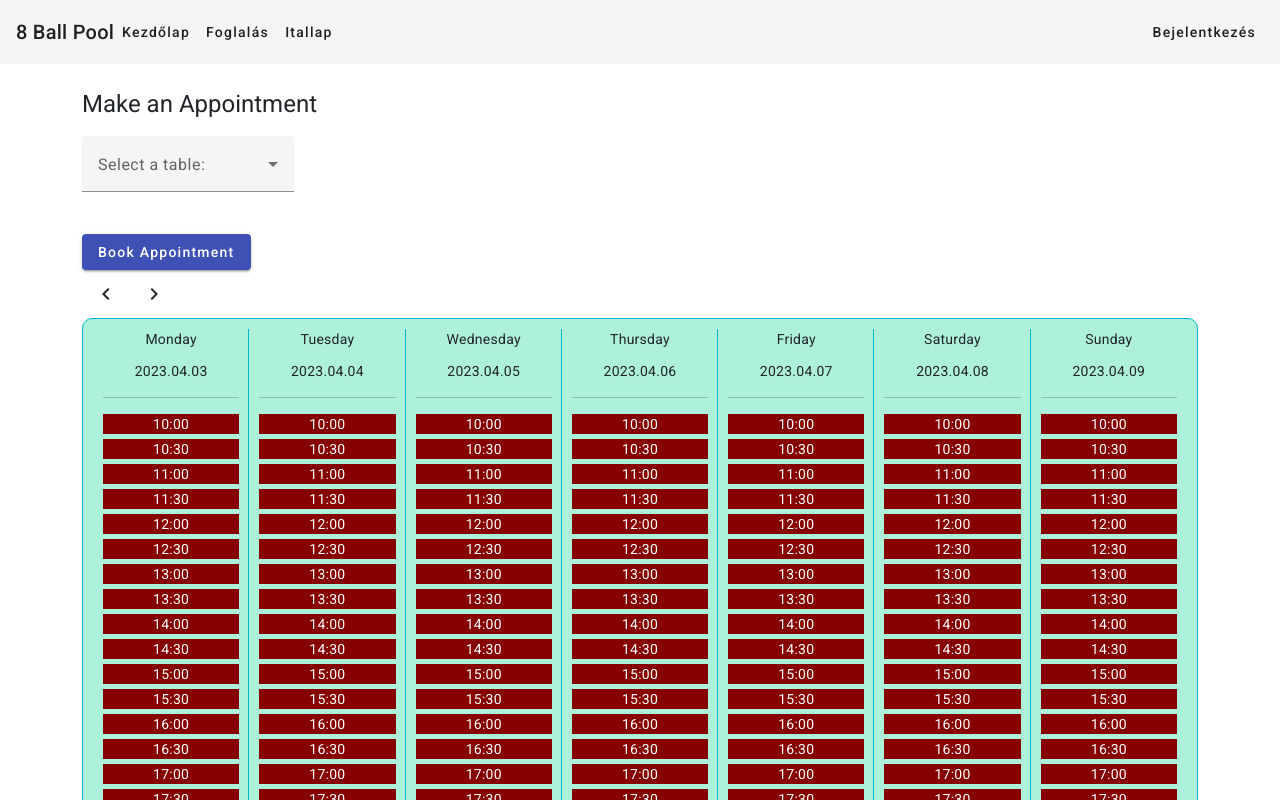
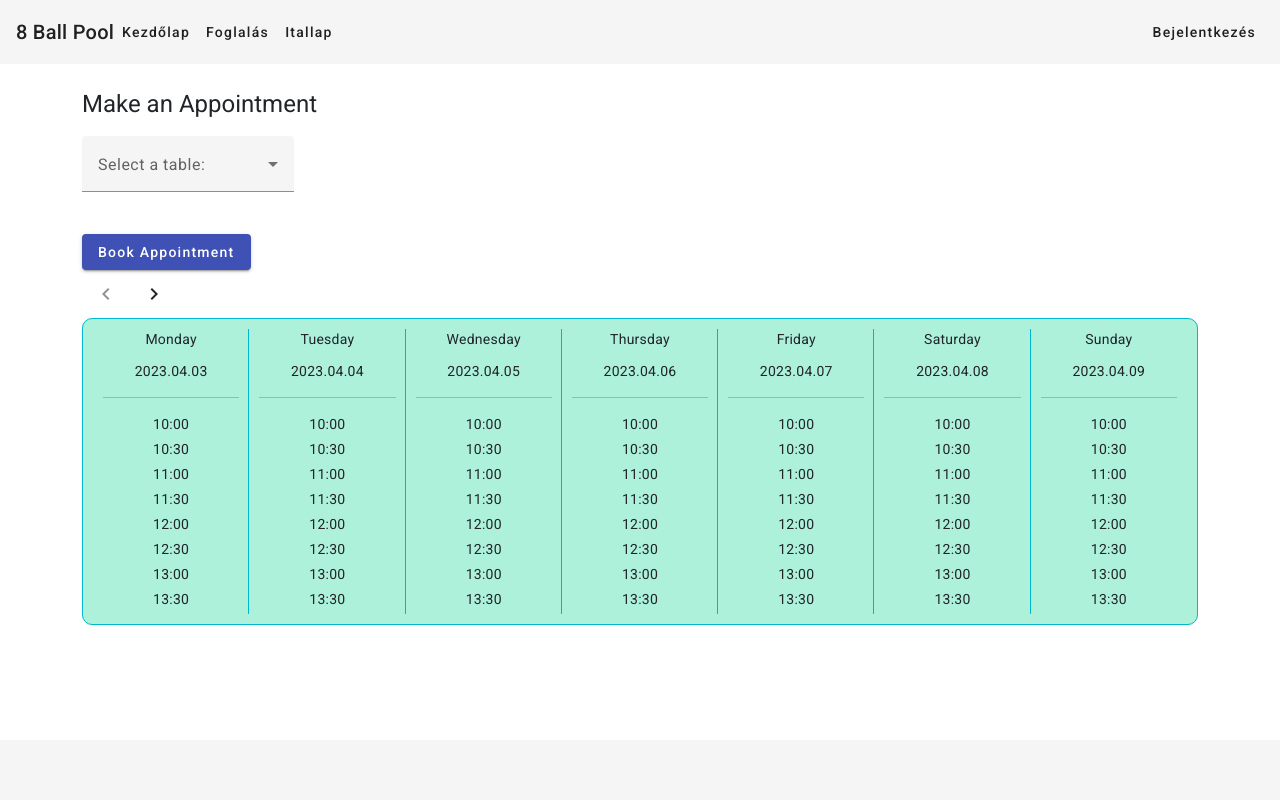
Before and after one commit to Iseroo/eight-ball, an Angular app: page /appointments in a window 1280 px wide. Shown: the top 800 px of the page. Built offline with nearby package versions, Linux system fonts and the light colour scheme.

Commit message:
appointment calendar

```diff
--- a/angular.json
+++ b/angular.json
@@ -36,8 +36,8 @@
               "budgets": [
                 {
                   "type": "initial",
-                  "maximumWarning": "500kb",
-                  "maximumError": "1mb"
+                  "maximumWarning": "1kb",
+                  "maximumError": "4mb"
                 },
                 {
                   "type": "anyComponentStyle",
--- a/src/app/appointments/appointments.component.html
+++ b/src/app/appointments/appointments.component.html
@@ -14,5 +14,5 @@
     <button mat-raised-button color="primary">Book Appointment</button>
   </form>
 
-  <app-item-calendar> </app-item-calendar>
+  <app-item-calendar (selectDate)="selectDate($event)"> </app-item-calendar>
 </div>
--- a/src/app/appointments/appointments.component.ts
+++ b/src/app/appointments/appointments.component.ts
@@ -35,4 +35,8 @@ export class AppointmentsComponent {
       id: 3,
     },
   ];
+
+  selectDate(event: any) {
+    console.log(event);
+  }
 }
--- a/src/app/item-calendar/item-calendar.component.html
+++ b/src/app/item-calendar/item-calendar.component.html
@@ -4,6 +4,7 @@
     mat-icon-button
     class="item-calendar__skipper-button item-calendar__skipper-button--left"
     (click)="skipLeft()"
+    [ngClass]="{ 'item-calendar__skipper-button--disabled': disableLeft }"
   >
     <mat-icon>chevron_left</mat-icon>
   </button>
@@ -39,11 +40,14 @@
         *ngFor="let appointment of item.appointments"
         class="item-calendar__block__content-wrapper__content"
         [ngClass]="{
-          'item-calendar__block__content-wrapper__content--booked': true
+          'item-calendar__block__content-wrapper__content--booked': false,
+          'item-calendar__block__content-wrapper__content--selected':
+            appointment.selected
         }"
+        (click)="selectTime(appointment, i)"
       >
         <span>
-          {{ appointment }}
+          {{ appointment.time }}
         </span>
       </div>
     </div>
--- a/src/app/item-calendar/item-calendar.component.scss
+++ b/src/app/item-calendar/item-calendar.component.scss
@@ -5,6 +5,13 @@
 
     &--mobile {
         flex-direction: column;
+    }
+
+    &__skipper-button {
+        &--disabled {
+            pointer-events: none;
+            opacity: 0.5;
+        }
     }
 
     flex-wrap: nowrap;
--- a/src/app/item-calendar/item-calendar.component.ts
+++ b/src/app/item-calendar/item-calendar.component.ts
@@ -1,4 +1,4 @@
-import { Component, HostBinding } from '@angular/core';
+import { Component, EventEmitter, HostBinding, Output } from '@angular/core';
 import { DeviceType, DeviceTypeService } from '../services/device-type.service';
 
 @Component({
@@ -12,6 +12,10 @@ export class ItemCalendarComponent {
   weekdays: any = [];
 
   startDate!: Date;
+  disableLeft = true;
+
+  @Output()
+  selectDate = new EventEmitter<Date>();
 
   deviceType!: DeviceType;
 
@@ -24,32 +28,14 @@ export class ItemCalendarComponent {
         name: `Table ${i}`,
         id: i,
         appointments: [
-          '10:00',
-          '10:30',
-          '11:00',
-          '11:30',
-          '12:00',
-          '12:30',
-          '13:00',
-          '13:30',
-          '14:00',
-          '14:30',
-          '15:00',
-          '15:30',
-          '16:00',
-          '16:30',
-          '17:00',
-          '17:30',
-          '18:00',
-          '18:30',
-          '19:00',
-          '19:30',
-          '20:00',
-          '20:30',
-          '21:00',
-          '21:30',
-          '22:00',
-          '22:30',
+          { time: '10:00', selected: false },
+          { time: '10:30', selected: false },
+          { time: '11:00', selected: false },
+          { time: '11:30', selected: false },
+          { time: '12:00', selected: false },
+          { time: '12:30', selected: false },
+          { time: '13:00', selected: false },
+          { time: '13:30', selected: false },
         ],
       });
     }
@@ -67,14 +53,29 @@ export class ItemCalendarComponent {
   skipRight() {
     this.startDate.setDate(this.startDate.getDate() + 7);
     this.makeWeekdays();
+    this.disableLeft = false;
+    this.resetAll();
   }
 
   skipLeft() {
-    if (this.startDate.getDate() < 7) {
+    const prevWeek = new Date(this.startDate);
+    prevWeek.setHours(0, 0, 0, 0);
+    prevWeek.setDate(prevWeek.getDate() - 7);
+
+    const today = new Date();
+    const day = today.getDay();
+    const diff = today.getDate() - day + (day == 0 ? -6 : 1); // adjust when day is sunday
+    const thisMonday = new Date(today.setDate(diff));
+    thisMonday.setHours(0, 0, 0, 0);
+
+    if (prevWeek.getTime() < thisMonday.getTime()) {
+      this.disableLeft = true;
       return;
     }
+    this.resetAll();
     this.startDate.setDate(this.startDate.getDate() - 7);
     this.makeWeekdays();
+    this.disableLeft = false;
   }
 
   makeWeekdays() {
@@ -85,9 +86,30 @@ export class ItemCalendarComponent {
       this.weekdays.push({
         name: date.toLocaleString('default', { weekday: 'long' }),
         id: i + 1,
-        date: date.toLocaleDateString(),
+        date: date,
       });
     }
+  }
+
+  selectTime(
+    appointment: { time: string; selected: boolean },
+    dayIndex: number
+  ) {
+    this.resetAll();
+    appointment.selected = !appointment.selected;
+    const date = new Date(this.weekdays[dayIndex].date);
+    const time = appointment.time.split(':');
+    date.setHours(+time[0], +time[1], 0, 0);
+
+    this.selectDate.emit(date);
+  }
+
+  resetAll() {
+    this.items.forEach((item: any) => {
+      item.appointments.forEach((appointment: any) => {
+        appointment.selected = false;
+      });
+    });
   }
 
   @HostBinding('class.mb')
```
Also changed, not shown: firebase.json, 2 other files (tests, documents, lock files or other folders).
